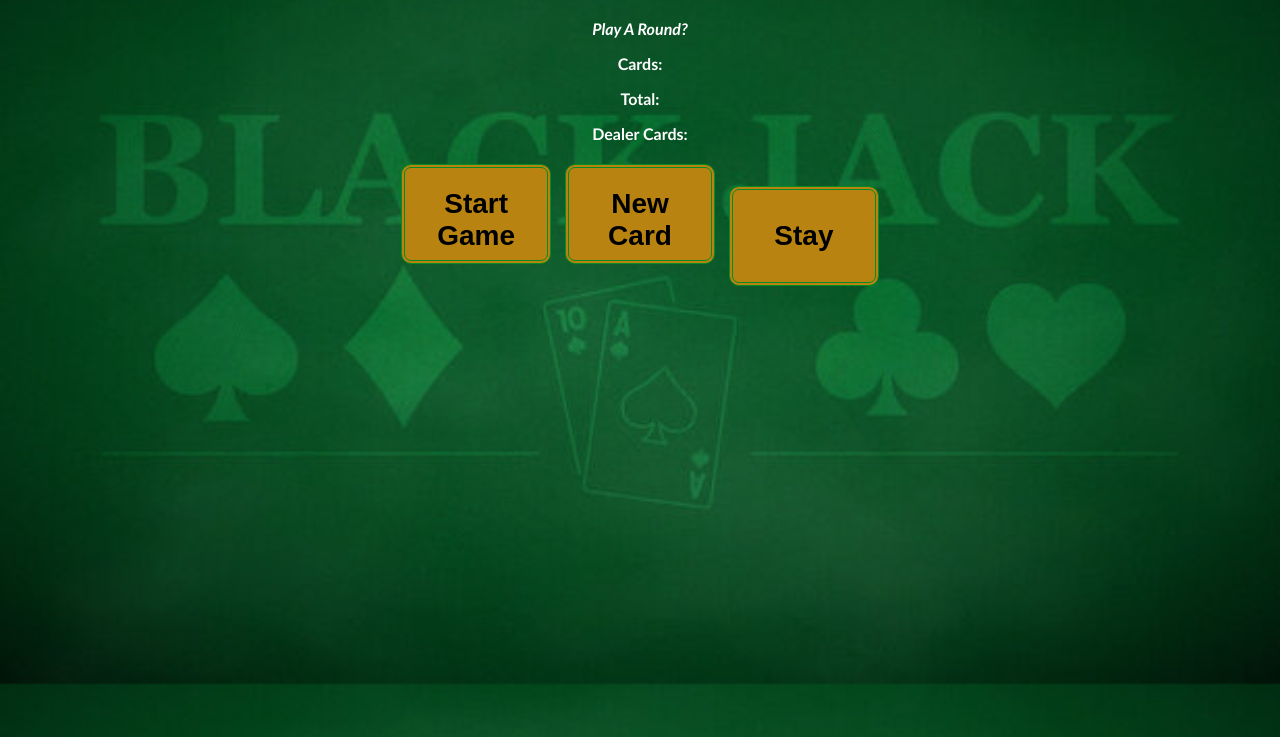
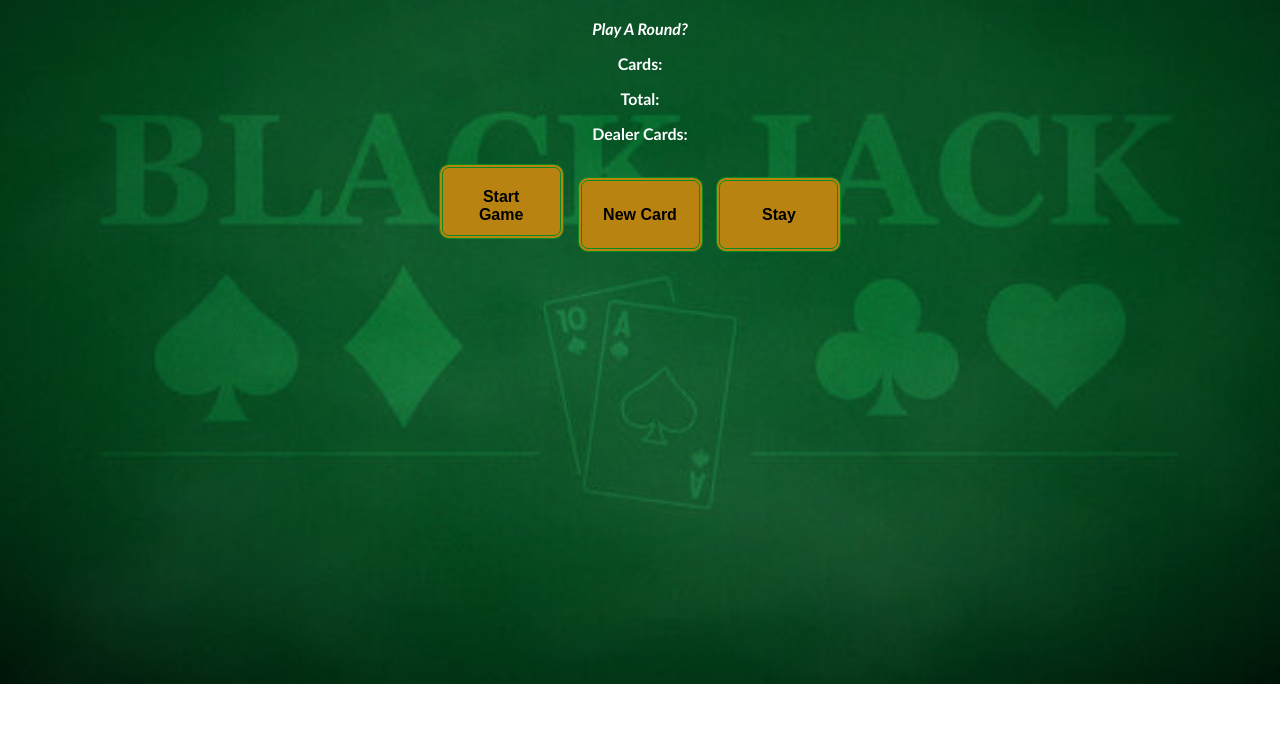
Before and after one commit to Noriomusha/BlackJack-JavaScript, a website: page public/views/index.html in a window 1280 px wide. Shown: the part 63-800 px from the top of the page. Drawn offline with Linux system fonts and the light colour scheme.

Commit message:
Update index.css
clean up stylesheet

```diff
--- a/public/stylesheets/index.css
+++ b/public/stylesheets/index.css
@@ -1,6 +1,7 @@
 body {
     font-family: 'Trebuchet MS', 'Lucida Sans Unicode', 'Lucida Grande', 'Lucida Sans', Arial, sans-serif;
     background-image: url(/images/Blackjack.jpg);
+    background-repeat: no-repeat;
     background-size: cover;
     text-align: center;
     color: white;
@@ -15,11 +16,11 @@ h1 {
 button {
     background-color: rgb(184, 131, 16);
     padding: 20px;
-    width: 150px;
-    height: 100px;
+    width: 125px;
+    height: 75px;
     border: 4px double #0a8a22;
     border-radius: 10px;
-    font-size: 28px;
+    font-size: 16px;
     cursor: pointer;
     margin: 5px;
     font-weight: bold;
@@ -31,5 +32,5 @@ button:hover {
 
 #message-el {
     text-align: center;
-    font-style:italic;
+    font-style: italic;
 }
```
